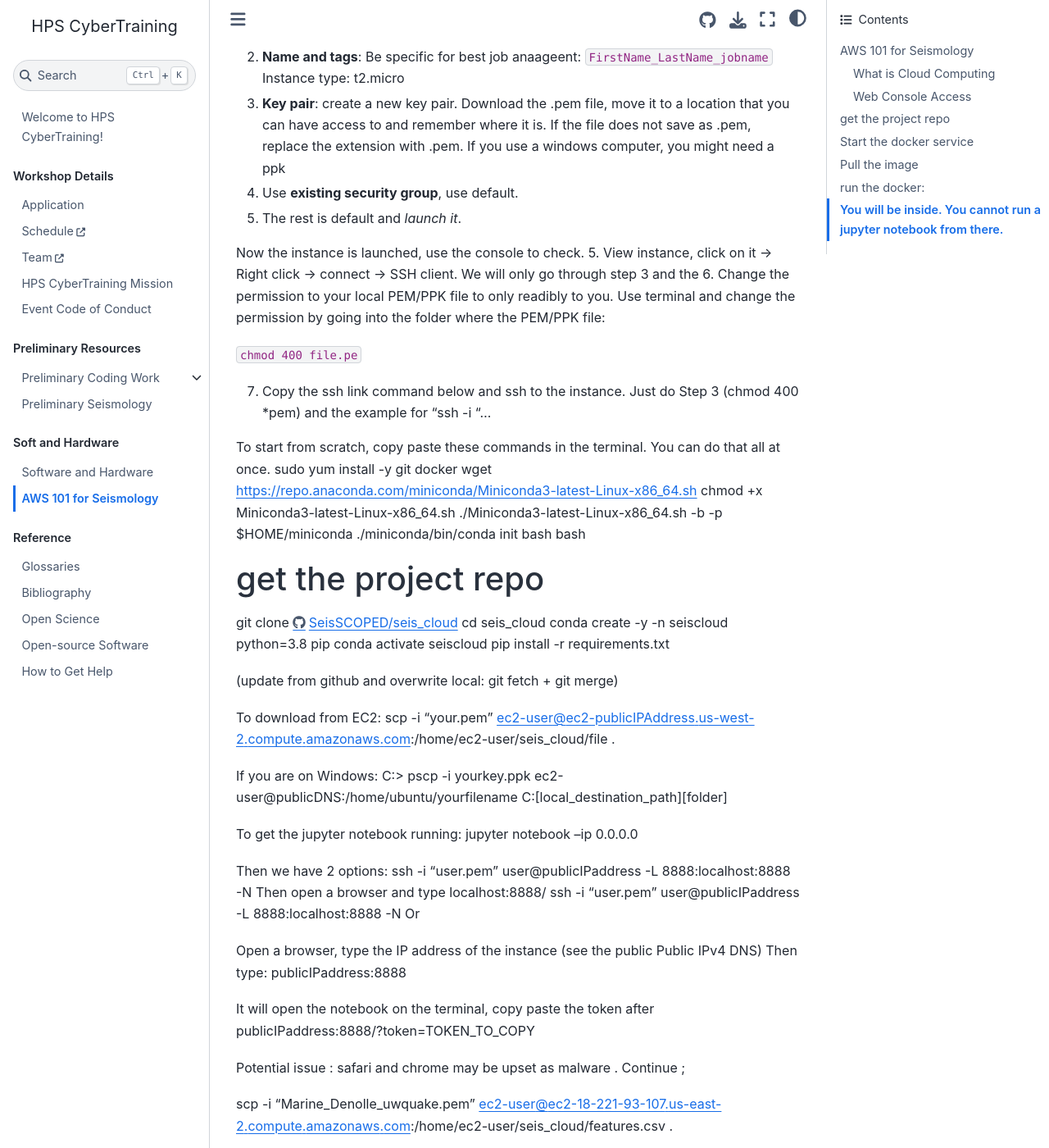
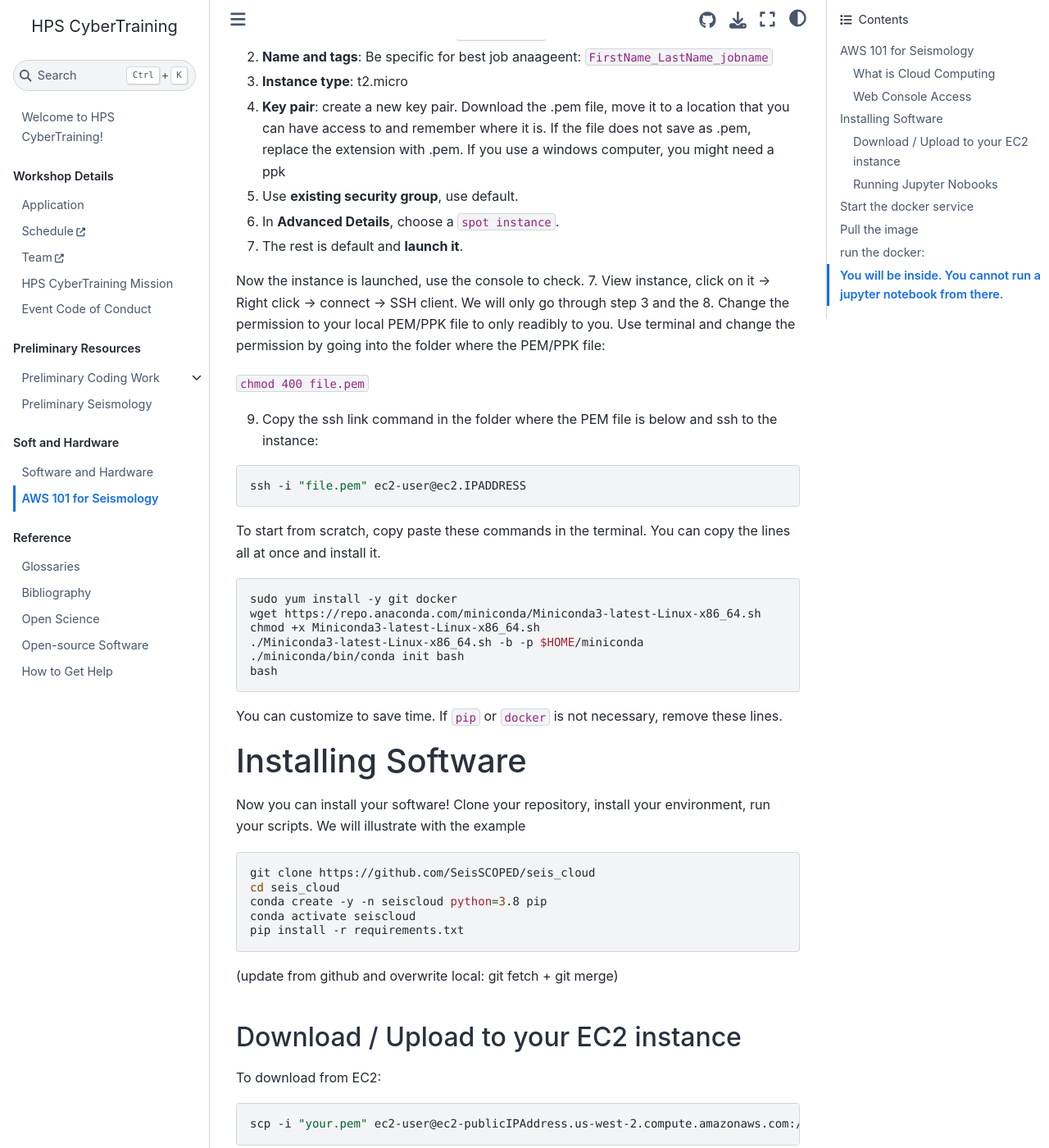
Before and after one commit to SeisSCOPED/HPS, a Jupyter Book: the page built from book/softhardware/AWS_101.md, in a window 1280 px wide and 1400 px high, scrolled down 976 px. Shown: the whole window at 82% size. Built offline with Jupyter Book 1.0.4 settings and Sphinx 7.4.7 and the Sphinx Book theme 1.1.4, drawn with Linux system fonts in a browser that asks for light colours; some of the changed text lies outside the part shown.

Commit message:
update aws 101

````diff
--- a/book/softhardware/AWS_101.md
+++ b/book/softhardware/AWS_101.md
@@ -24,49 +24,67 @@
 Launch an instance using EC2 (Elastic Computing Cloud). Follow the steps below. Screen shots of the steps are linked [here](url for google slides)
 
 
-1. Choose a default **instance OS**: Amazon linux
+1. Choose a default **instance OS**: ``Amazon linux``
 2. **Name and tags**: Be specific for best job anaageent: ``FirstName_LastName_jobname``
-Instance type: t2.micro
-3. **Key pair**: create a new key pair. Download the .pem file, move it to a location that you can have access to and remember where it is. If the file does not save as .pem, replace the extension with .pem. If you use a windows computer, you might need a ppk
-3. Use **existing security group**, use default.
-4. The rest is default and *launch it*.
+3. **Instance type**: t2.micro
+4. **Key pair**: create a new key pair. Download the .pem file, move it to a location that you can have access to and remember where it is. If the file does not save as .pem, replace the extension with .pem. If you use a windows computer, you might need a ppk
+5. Use **existing security group**, use default.
+6. In **Advanced Details**, choose a ``spot instance``.
+6. The rest is default and **launch it**.
 
 Now the instance is launched, use the console to check.
-5. View instance, click on it -> Right click ->  connect -> SSH client. We will only go through step 3 and the
-6. Change the permission to your local PEM/PPK file to only readibly to you. Use terminal and change the permission by going into the folder where the PEM/PPK file:
+7. View instance, click on it -> Right click ->  connect -> SSH client. We will only go through step 3 and the
+8. Change the permission to your local PEM/PPK file to only readibly to you. Use terminal and change the permission by going into the folder where the PEM/PPK file:
 
-```chmod 400 file.pe```
+```chmod 400 file.pem```
 
-7. Copy the ssh link command below and ssh to the instance. Just do Step 3 (chmod 400 *pem) and the example for “ssh -i “...
+9. Copy the ssh link command in the folder where the PEM file is below and ssh to the instance:
+
+```bash
+ssh -i "file.pem" ec2-user@ec2.IPADDRESS
+```
 
 To start from scratch, copy paste these commands in the terminal.
-You can do that all at once.
+You can copy the lines all at once and install it.
+```bash
 sudo yum install -y git docker
 wget https://repo.anaconda.com/miniconda/Miniconda3-latest-Linux-x86_64.sh
 chmod +x Miniconda3-latest-Linux-x86_64.sh
 ./Miniconda3-latest-Linux-x86_64.sh -b -p $HOME/miniconda
 ./miniconda/bin/conda init bash
 bash
+```
+You can customize to save time. If ``pip`` or ``docker`` is not necessary, remove these lines.
 
+# Installing Software
 
-
-# get the project repo
+Now you can install your software! Clone your repository, install your environment, run your scripts. We will illustrate with the example
+```sh
 git clone https://github.com/SeisSCOPED/seis_cloud
 cd seis_cloud
 conda create -y -n seiscloud python=3.8 pip
 conda activate seiscloud
 pip install -r requirements.txt
-
+```
 (update from github and overwrite local: git fetch + git merge)
 
+## Download / Upload to your EC2 instance
 To download from EC2:
+```sh
 scp -i "your.pem" ec2-user@ec2-publicIPAddress.us-west-2.compute.amazonaws.com:/home/ec2-user/seis_cloud/file .
+```
 
-If you are on Windows: C:\> pscp -i yourkey.ppk ec2-user@publicDNS:/home/ubuntu/yourfilename C:\[local_destination_path]\[folder]
+If you are on Windows:
+```bash
+C:\> pscp -i yourkey.ppk ec2-user@publicDNS:/home/ubuntu/yourfilename C:\[local_destination_path]\[folder]
+```
+
+## Running Jupyter Nobooks
 
 To get the jupyter notebook running:
+```bash
 jupyter notebook --ip 0.0.0.0
-
+```
 Then we have 2 options:
 ssh -i "user.pem" user@publicIPaddress -L 8888:localhost:8888 -N
 Then open a browser and type localhost:8888/
````
